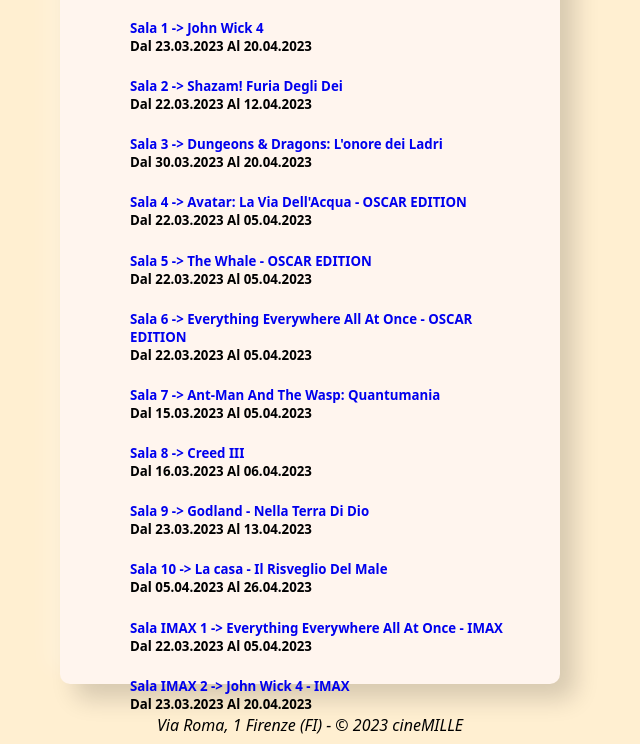
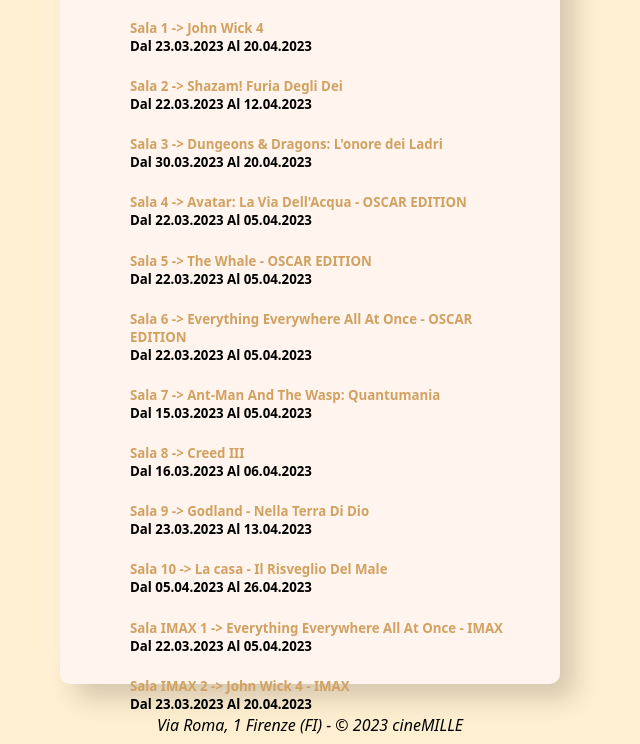
Before and after one commit to gabrysarte/web-app-challenge, a plain HTML site: page index.html in a window 1280 px wide. Shown: the part 171-915 px from the top of the page, without its empty margins (330-970 px from the left). Drawn offline with Linux system fonts and the light colour scheme.

Commit message:
css aggiornato

```diff
--- a/style.css
+++ b/style.css
@@ -8,11 +8,12 @@
   }
 
   a {
+    color: #d2a161;
     text-decoration: none;
   }
 
   a:visited {
-    color: #1717b8;
+    color: #d2a161;
     background-color: transparent;
     text-decoration: none;
   }
```
